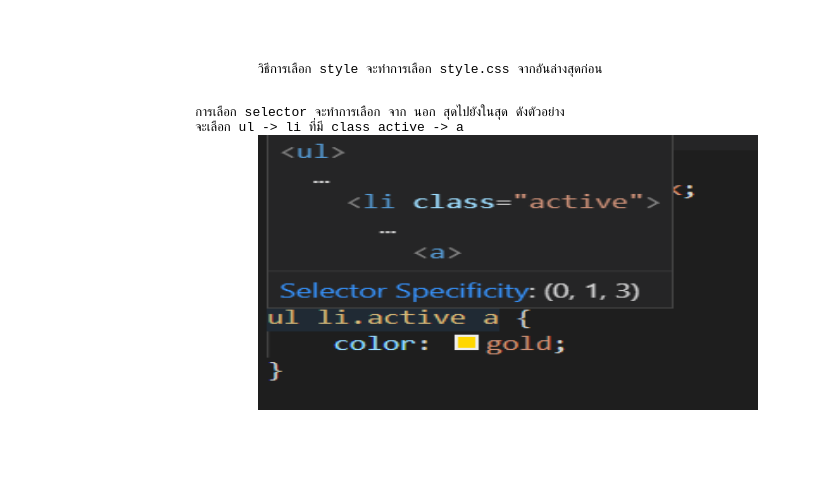
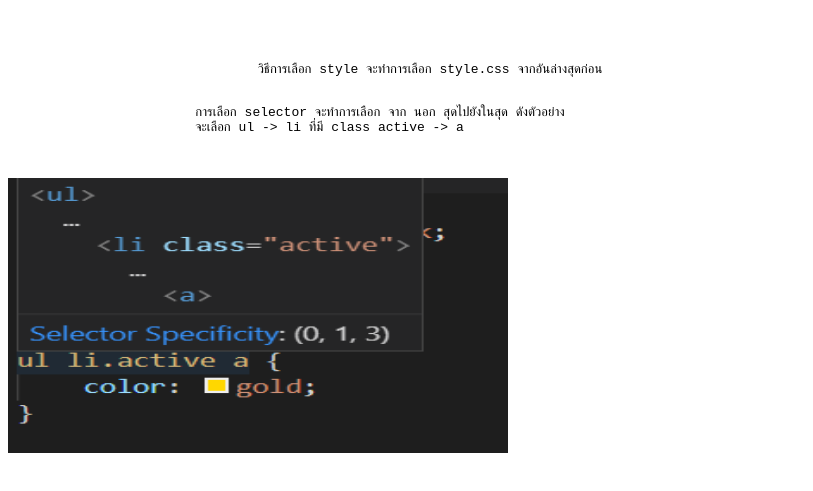
Before and after one commit to tumbj/tumbj.github.io, a plain HTML site: page explainCSS/index.html in a window 1280 px wide. Shown: the part 61-552 px from the top of the page, without its empty margins (0-813 px from the left). Drawn offline with Linux system fonts and the light colour scheme.

Commit message:
Update index.html

```diff
--- a/explainCSS/index.html
+++ b/explainCSS/index.html
@@ -25,9 +25,10 @@
 		<pre>
 			การเลือก selector จะทำการเลือก จาก นอก สุดไปยังในสุด ดังตัวอย่าง
 			จะเลือก ul -> li ที่มี class active -> a
-				<img src="../explain1.png" alt="explain1" width="500 " height="275 ">
+
 		</pre>
 	</section>
+	<img src="/explain1.png" alt="explain1" width="500 " height="275 ">
 
 
 </body>
```
